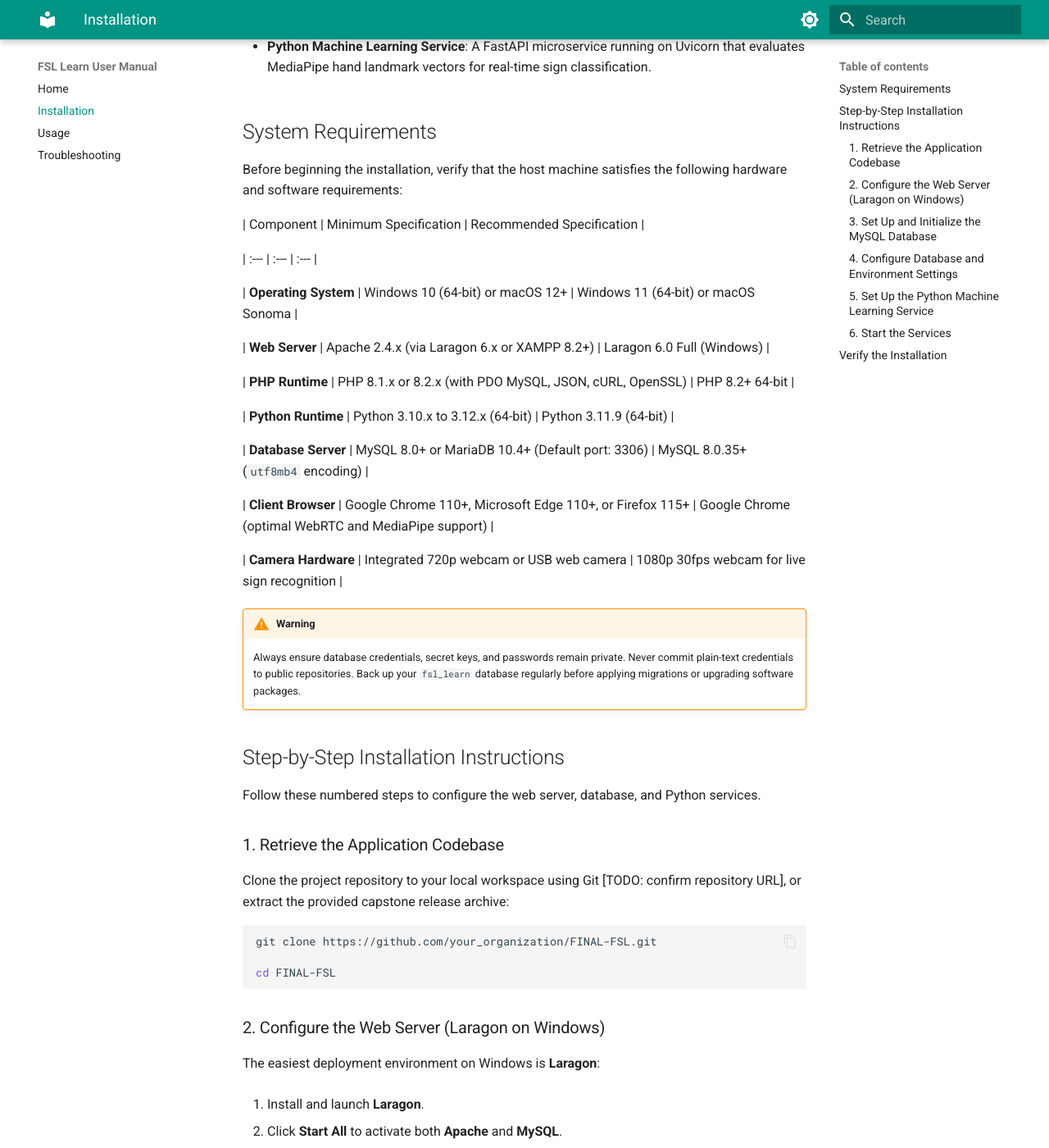
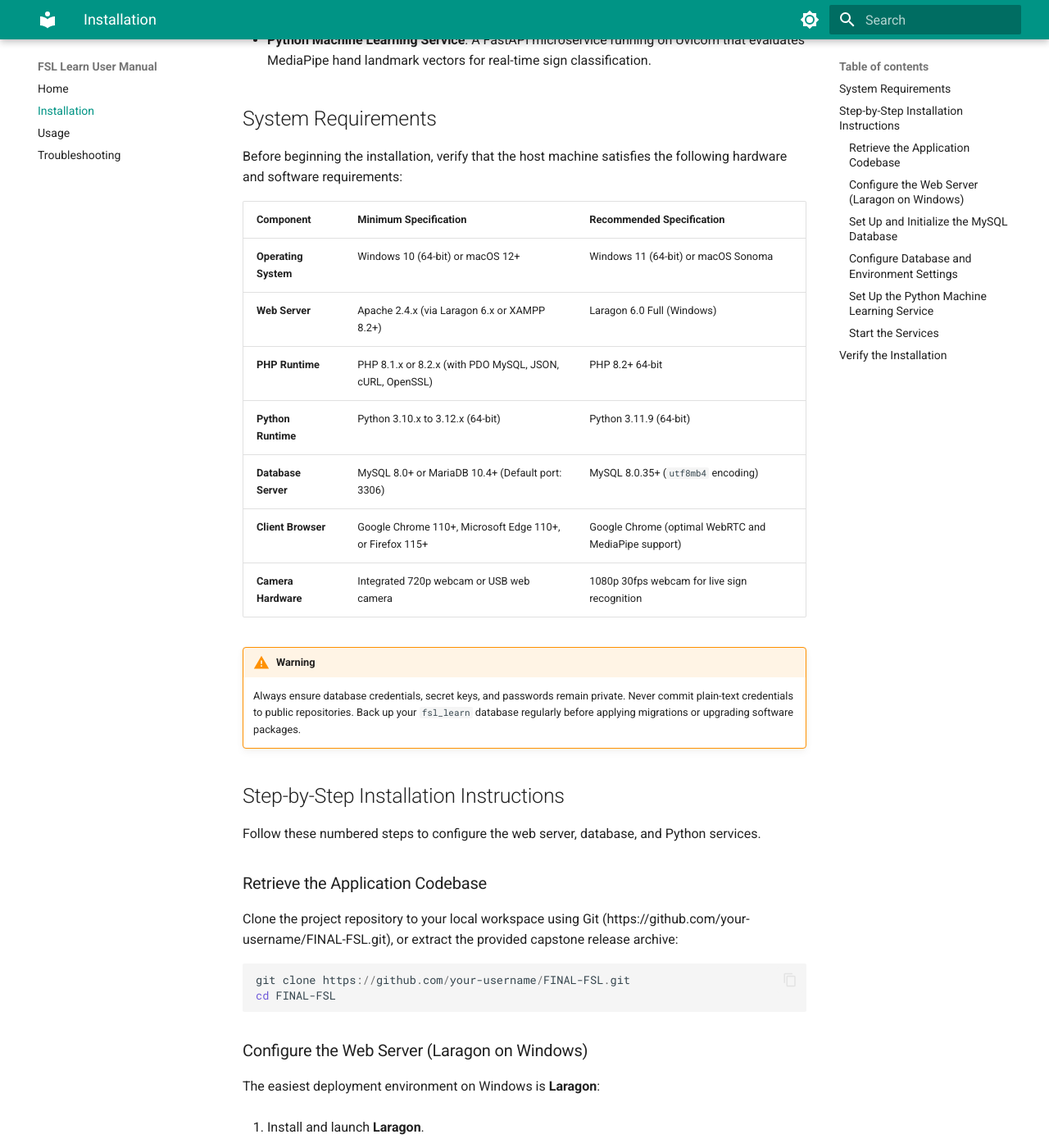
Before and after one commit to Soco209/system-manual, an MkDocs documentation site: the page built from docs/installation.md, in a window 1280 px wide and 1400 px high, scrolled down 312 px. Shown: the whole window at 82% size. Built offline with MkDocs 1.6.1 and Material for MkDocs 9.7.7, drawn with Linux system fonts in a browser that asks for light colours; some of the changed text lies outside the part shown.

Commit message:
Fix formatting, remove placeholders and personal paths

````diff
--- a/docs/installation.md
+++ b/docs/installation.md
@@ -5,7 +5,6 @@ This guide provides technical instructions for configuring, deploying, and verif
 The platform employs a hybrid architecture:
 
 - **PHP Web Backend & Assets**: Served via Apache (recommended: Laragon on Windows or XAMPP on macOS) using PDO MySQL.
-
 - **Python Machine Learning Service**: A FastAPI microservice running on Uvicorn that evaluates MediaPipe hand landmark vectors for real-time sign classification.
 
 ## System Requirements
@@ -13,44 +12,32 @@ The platform employs a hybrid architecture:
 Before beginning the installation, verify that the host machine satisfies the following hardware and software requirements:
 
 | Component | Minimum Specification | Recommended Specification |
-
 | :--- | :--- | :--- |
-
 | **Operating System** | Windows 10 (64-bit) or macOS 12+ | Windows 11 (64-bit) or macOS Sonoma |
-
 | **Web Server** | Apache 2.4.x (via Laragon 6.x or XAMPP 8.2+) | Laragon 6.0 Full (Windows) |
-
 | **PHP Runtime** | PHP 8.1.x or 8.2.x (with PDO MySQL, JSON, cURL, OpenSSL) | PHP 8.2+ 64-bit |
-
 | **Python Runtime** | Python 3.10.x to 3.12.x (64-bit) | Python 3.11.9 (64-bit) |
-
 | **Database Server** | MySQL 8.0+ or MariaDB 10.4+ (Default port: 3306) | MySQL 8.0.35+ (`utf8mb4` encoding) |
-
 | **Client Browser** | Google Chrome 110+, Microsoft Edge 110+, or Firefox 115+ | Google Chrome (optimal WebRTC and MediaPipe support) |
-
 | **Camera Hardware** | Integrated 720p webcam or USB web camera | 1080p 30fps webcam for live sign recognition |
 
 !!! warning
-
     Always ensure database credentials, secret keys, and passwords remain private. Never commit plain-text credentials to public repositories. Back up your `fsl_learn` database regularly before applying migrations or upgrading software packages.
 
 ## Step-by-Step Installation Instructions
 
 Follow these numbered steps to configure the web server, database, and Python services.
 
-### 1. Retrieve the Application Codebase
+### Retrieve the Application Codebase
 
-Clone the project repository to your local workspace using Git [TODO: confirm repository URL], or extract the provided capstone release archive:
+Clone the project repository to your local workspace using Git (https://github.com/your-username/FINAL-FSL.git), or extract the provided capstone release archive:
 
-```bash
-
-git clone https://github.com/your_organization/FINAL-FSL.git
-
+```powershell
+git clone https://github.com/your-username/FINAL-FSL.git
 cd FINAL-FSL
-
 ```
 
-### 2. Configure the Web Server (Laragon on Windows)
+### Configure the Web Server (Laragon on Windows)
 
 The easiest deployment environment on Windows is **Laragon**:
 
@@ -63,155 +50,108 @@ The easiest deployment environment on Windows is **Laragon**:
 4. Deploy the application files into Laragon's document root directory (`C:\laragon\www\fsl_learn`):
 
     - Create the directory `C:\laragon\www\fsl_learn` if it does not exist.
-
     - Copy all files from `backend/php/` directly into `C:\laragon\www\fsl_learn\`.
-
     - Ensure `.htaccess` is copied to `C:\laragon\www\fsl_learn\.htaccess` to enable API URL rewrites.
-
     - Copy the `frontend/` directory into `C:\laragon\www\fsl_learn\frontend\`.
 
 Alternatively, if running the Windows deployment helper script, execute `start.bat` in the project root:
 
 ```bat
-
 start.bat
-
 ```
 
 This automated batch script synchronizes the web assets, verifies the directory structures, opens the default browser, and launches the Python service.
 
-### 3. Set Up and Initialize the MySQL Database
+### Set Up and Initialize the MySQL Database
 
 The application connects to a MySQL database named `fsl_learn`.
 
 You can import the schema manually via the MySQL CLI or HeidiSQL (included with Laragon):
 
 ```sql
-
 CREATE DATABASE IF NOT EXISTS `fsl_learn` CHARACTER SET utf8mb4 COLLATE utf8mb4_unicode_ci;
-
 USE `fsl_learn`;
-
-SOURCE C:/Users/dexte/Documents/GitHub/FINAL-FSL/database/fslearn_database.sql;
-
+SOURCE C:/path/to/FINAL-FSL/database/fslearn_database.sql;
 ```
 
 Alternatively, the PHP backend contains an automatic bootstrap engine in `backend/php/config.php`. Upon the first API request, the system calls `ensure_database()` to automatically create missing tables, indexes, constraints, seed the 263 lessons, and restore the protected Principal account (`username: principal`).
 
-### 4. Configure Database and Environment Settings
+### Configure Database and Environment Settings
 
 Database credentials and service URLs are defined in `backend/php/config.php`. By default, the system uses standard Laragon local credentials. You can override these using system environment variables or by editing your local configuration:
 
 ```ini
-
 # Database Connection Settings
-
 DB_HOST=127.0.0.1
-
 DB_PORT=3306
-
 DB_USER=your_db_username
-
 DB_PASS=your_db_password_here
-
 DB_NAME=fsl_learn
 
 # Python ML Microservice URL
-
 ML_SERVICE_URL=http://127.0.0.1:8000
-
 ```
 
 Sample PHP configuration excerpt from `backend/php/config.php`:
 
 ```php
-
 define('DB_HOST', getenv('DB_HOST') ?: '127.0.0.1');
-
 define('DB_PORT', getenv('DB_PORT') ?: '3306');
-
 define('DB_USER', getenv('DB_USER') ?: 'root');
-
 define('DB_PASS', getenv('DB_PASS') ?: '');
-
 define('DB_NAME', getenv('DB_NAME') ?: 'fsl_learn');
-
 define('ML_SERVICE_URL', getenv('ML_SERVICE_URL') ?: 'http://127.0.0.1:8000');
-
 ```
 
-### 5. Set Up the Python Machine Learning Service
+### Set Up the Python Machine Learning Service
 
 The ML service processes hand landmark coordinates sent from the browser client during live sign recognition.
 
 Open a terminal or command prompt, navigate to the `backend/` directory, create a Python virtual environment, and install all required packages:
 
-```bash
-
+```powershell
 cd backend
-
 python -m venv venv
 
 # On Windows (PowerShell or Command Prompt):
-
 .\venv\Scripts\activate
 
 # On macOS or Linux:
-
 # source venv/bin/activate
 
 python -m pip install --upgrade pip
-
 pip install -r requirements.txt
-
 ```
 
 The `requirements.txt` file installs the following packages:
 
 - `fastapi==0.115.0`
-
 - `uvicorn[standard]==0.30.6`
-
 - `python-multipart==0.0.9`
-
 - `pydantic==2.9.2`
-
 - `numpy>=1.26.0,<2.2.0`
-
 - `scikit-learn>=1.3.0,<1.6`
-
 - `joblib>=1.3.0`
-
 - `mediapipe>=0.10.0`
-
 - `opencv-python>=4.8.0`
 
-### 6. Start the Services
+### Start the Services
 
 Start the Python FastAPI server from the active virtual environment:
 
-```bash
-
+```powershell
 python run.py
-
 ```
 
 The terminal displays startup information confirming Uvicorn is listening:
 
-```
-
+```text
 =======================================================
-
  FSL Learn — ML Recognition Service
-
  URL: http://0.0.0.0:8000/api/recognize
-
  DB API:  served by PHP on Laragon Apache
-
 =======================================================
-
 INFO:     Uvicorn running on http://0.0.0.0:8000 (Press CTRL+C to quit)
-
 ```
 
 ## Verify the Installation
@@ -220,32 +160,26 @@ To ensure every component functions correctly, perform the following verificatio
 
 1. **Verify Python ML Service Health**: Open your terminal and test the health endpoint using curl:
 
-```bash
+    ```powershell
+    curl -i http://127.0.0.1:8000/api/health
+    ```
 
-curl -i http://127.0.0.1:8000/api/health
-
-```
-
-Confirm that HTTP `200 OK` is returned with `{"status":"ok"}`.
+    Confirm that HTTP `200 OK` is returned with `{"status":"ok"}`.
 
 2. **Verify PHP Database Connection**: Navigate to the PHP backend health test URL in your browser:
 
-```text
+    ```text
+    http://localhost/fsl_learn/health.php
+    ```
 
-http://localhost/fsl_learn/health.php
-
-```
-
-The response must return a valid JSON object indicating database connectivity.
+    The response must return a valid JSON object indicating database connectivity.
 
 3. **Verify Web Frontend Access**: Open Google Chrome and navigate to the application entrance:
 
-```text
+    ```text
+    http://localhost/fsl_learn/frontend/index.html
+    ```
 
-http://localhost/fsl_learn/frontend/index.html
-
-```
-
-The landing page should display the logo, navigation links, and the hero section.
+    The landing page should display the logo, navigation links, and the hero section.
 
 Once your installation is verified, proceed to the [User Guide](usage.md) for step-by-step role workflows, or consult the [Troubleshooting Guide](troubleshooting.md) if you encounter any errors.
````
Also changed, not shown: build-log.txt (added, +13 -0 lines), docs/index.md (+13 -13 lines), docs/troubleshooting.md (+25 -51 lines), docs/usage.md (+1 -55 lines), 1 other file.
